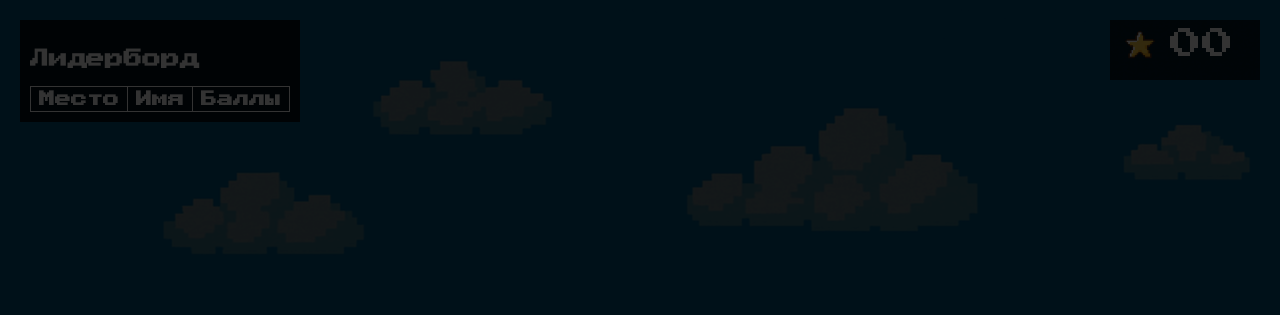
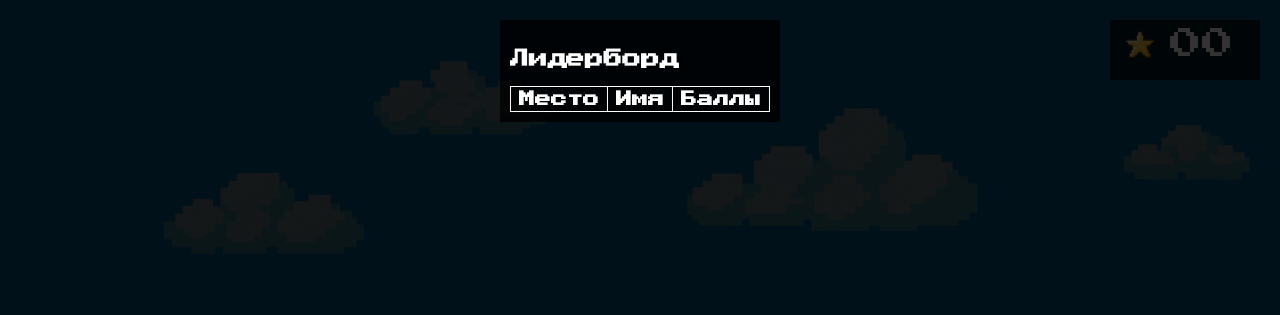
Before and after one commit to dstebnev/WeddinGame, a plain HTML site: page web/index.html in a window 1280 px wide. Shown: the top 315 px of the page. Drawn offline with Linux system fonts and the light colour scheme; animation ran at ten frames a second.

Commit message:
Поправил положение лидерборда на первой странице

```diff
--- a/web/game.js
+++ b/web/game.js
@@ -337,7 +337,7 @@ function draw(){
         ctx.font = '64px "PressStart2P-Regular"';
         const text = 'Game Over';
         const tW = ctx.measureText(text).width;
-        ctx.fillText(text, (width-tW)/2, 80);
+        ctx.fillText(text, (width-tW)/2, 100);
 
         ctx.font='32px "PressStart2P-Regular"';
         const restartText1='Shift - снова играть';
--- a/web/index.html
+++ b/web/index.html
@@ -47,6 +47,9 @@
             max-height:300px;
             overflow-y:auto;
             font-family:'PressStart2P-Regular', sans-serif;
+            z-index: 11;
+            left:50%;
+            transform:translateX(-50%);
         }
         #scoreboard.center {
             top:120px;
@@ -59,6 +62,13 @@
     </style>
 </head>
 <body>
+    <div id="scoreboard">
+        <h3>Лидерборд</h3>
+        <table id="scoreTable">
+            <thead><tr><th>Место</th><th>Имя</th><th>Баллы</th></tr></thead>
+            <tbody></tbody>
+        </table>
+    </div>
     <div id="usernameOverlay">
         <h1>Свадьба Ксюши и Дани</h1>
         <p>Нажми большой Enter для начала</p>
@@ -68,13 +78,6 @@
         </div>
     </div>
     <canvas id="gameCanvas"></canvas>
-    <div id="scoreboard">
-        <h3>Лидерборд</h3>
-        <table id="scoreTable">
-            <thead><tr><th>Место</th><th>Имя</th><th>Баллы</th></tr></thead>
-            <tbody></tbody>
-        </table>
-    </div>
     <script src="game.js"></script>
     <script>
         if ('serviceWorker' in navigator) {
```
